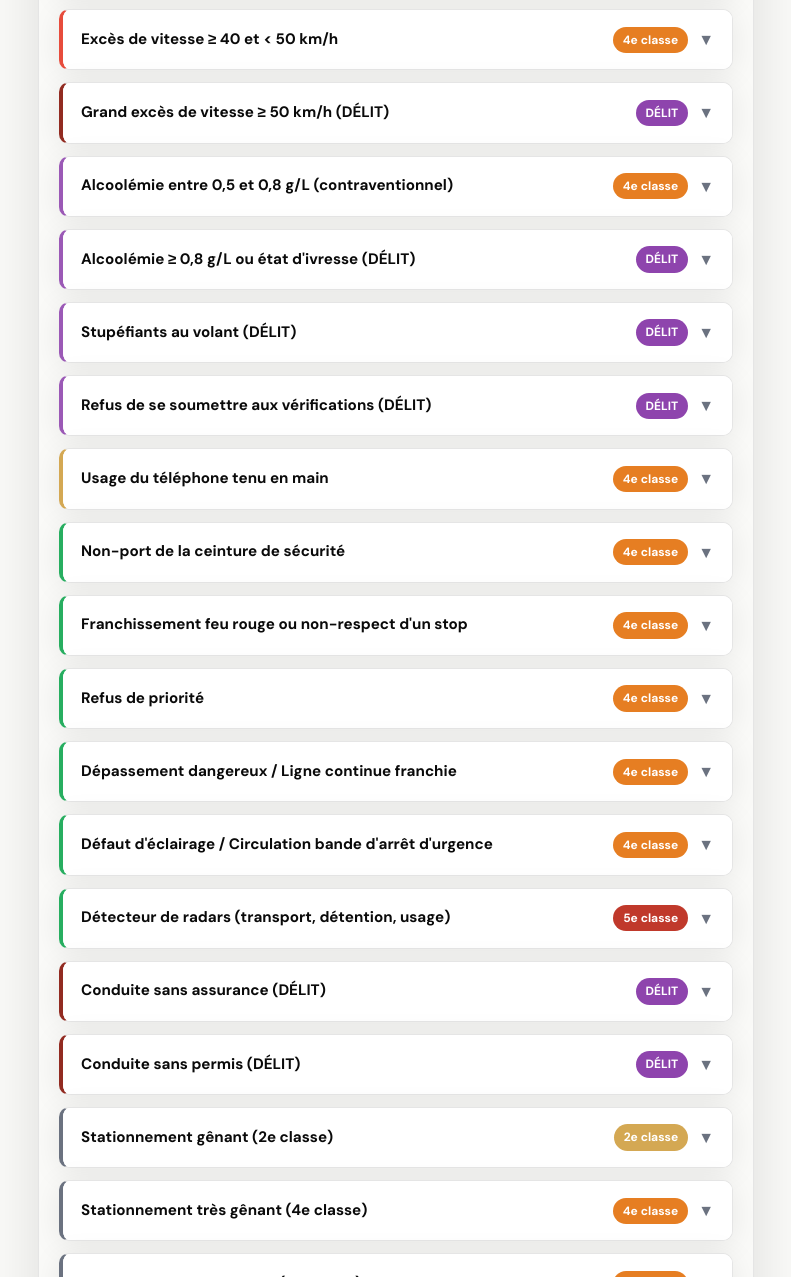
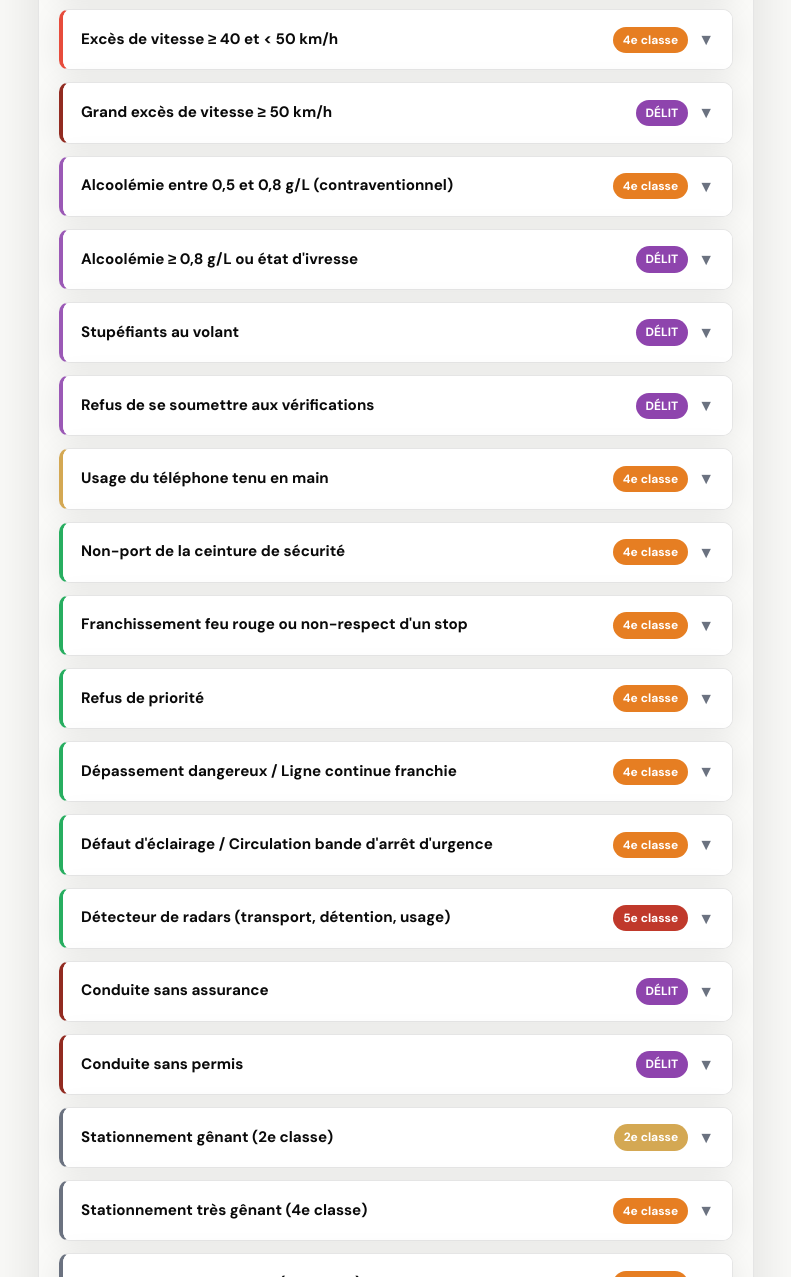
Before and after one commit to yvesmarti/autoecolemarti, a website: page blog/infractions-code-route.html in a window 1280 px wide. Shown: the part 2049-3326 px from the top of the page, without its empty margins (244-1035 px from the left). Drawn offline with Linux system fonts and the light colour scheme.

Commit message:
Update infractions-code-route.html

```diff
--- a/blog/infractions-code-route.html
+++ b/blog/infractions-code-route.html
@@ -369,7 +369,7 @@
       <div class="bw-container">
 
         <div class="bw-header">
-            <h2>🚗 Barème des Infractions 2026</h2>
+            <h2>Barème des Infractions 2026</h2>
             <p>Consultez les amendes et retraits de points pour chaque infraction</p>
         </div>
 
@@ -483,7 +483,7 @@
 
             <div class="bw-card delit" data-bwcat="vitesse">
                 <div class="bw-card-header" onclick="bwToggle(this)">
-                    <span class="bw-card-title">Grand excès de vitesse ≥ 50 km/h (DÉLIT)</span>
+                    <span class="bw-card-title">Grand excès de vitesse ≥ 50 km/h</span>
                     <div style="display:flex;align-items:center;gap:10px">
                         <span class="bw-badge badge-delit">DÉLIT</span>
                         <span class="bw-toggle-icon">▼</span>
@@ -523,7 +523,7 @@
 
             <div class="bw-card alcool" data-bwcat="alcool">
                 <div class="bw-card-header" onclick="bwToggle(this)">
-                    <span class="bw-card-title">Alcoolémie ≥ 0,8 g/L ou état d'ivresse (DÉLIT)</span>
+                    <span class="bw-card-title">Alcoolémie ≥ 0,8 g/L ou état d'ivresse</span>
                     <div style="display:flex;align-items:center;gap:10px">
                         <span class="bw-badge badge-delit">DÉLIT</span>
                         <span class="bw-toggle-icon">▼</span>
@@ -542,7 +542,7 @@
 
             <div class="bw-card alcool" data-bwcat="alcool">
                 <div class="bw-card-header" onclick="bwToggle(this)">
-                    <span class="bw-card-title">Stupéfiants au volant (DÉLIT)</span>
+                    <span class="bw-card-title">Stupéfiants au volant</span>
                     <div style="display:flex;align-items:center;gap:10px">
                         <span class="bw-badge badge-delit">DÉLIT</span>
                         <span class="bw-toggle-icon">▼</span>
@@ -562,7 +562,7 @@
 
             <div class="bw-card alcool" data-bwcat="alcool">
                 <div class="bw-card-header" onclick="bwToggle(this)">
-                    <span class="bw-card-title">Refus de se soumettre aux vérifications (DÉLIT)</span>
+                    <span class="bw-card-title">Refus de se soumettre aux vérifications</span>
                     <div style="display:flex;align-items:center;gap:10px">
                         <span class="bw-badge badge-delit">DÉLIT</span>
                         <span class="bw-toggle-icon">▼</span>
@@ -703,7 +703,7 @@
 
             <div class="bw-card delit" data-bwcat="securite">
                 <div class="bw-card-header" onclick="bwToggle(this)">
-                    <span class="bw-card-title">Conduite sans assurance (DÉLIT)</span>
+                    <span class="bw-card-title">Conduite sans assurance</span>
                     <div style="display:flex;align-items:center;gap:10px">
                         <span class="bw-badge badge-delit">DÉLIT</span>
                         <span class="bw-toggle-icon">▼</span>
@@ -722,7 +722,7 @@
 
             <div class="bw-card delit" data-bwcat="securite">
                 <div class="bw-card-header" onclick="bwToggle(this)">
-                    <span class="bw-card-title">Conduite sans permis (DÉLIT)</span>
+                    <span class="bw-card-title">Conduite sans permis</span>
                     <div style="display:flex;align-items:center;gap:10px">
                         <span class="bw-badge badge-delit">DÉLIT</span>
                         <span class="bw-toggle-icon">▼</span>
@@ -964,24 +964,30 @@
 <!-- ══════════════════════════════════════════════════════════════
      SCRIPTS
 ══════════════════════════════════════════════════════════════ -->
-<script data-cfasync="false" src="/cdn-cgi/scripts/5c5dd728/cloudflare-static/email-decode.min.js"></script><script>
+<script data-cfasync="false" src="/cdn-cgi/scripts/5c5dd728/cloudflare-static/email-decode.min.js"></script>
+<script>
     // ── Scroll reveal navbar ──
     window.addEventListener('scroll', () => {
         document.getElementById('navbar').classList.toggle('scrolled', window.scrollY > 50);
     });
 
+    // ── Dépliage d'une carte ──
     function bwToggle(header) {
         const body = header.nextElementSibling;
         const icon = header.querySelector('.bw-toggle-icon');
+        if (!body || !icon) return;
         const isExpanded = body.classList.contains('expanded');
         body.classList.toggle('expanded', !isExpanded);
         icon.classList.toggle('rotated', !isExpanded);
     }
 
+    // ── Filtrage par catégorie ──
     function bwFilter(btn, category) {
-        // Boutons actifs
         document.querySelectorAll('.bw-filter-btn').forEach(b => b.classList.remove('active'));
         btn.classList.add('active');
-        // Filtrage des cartes
         document.querySelectorAll('.bw-card').forEach(card => {
-            const show = category === 'all' || card.
+            const show = category === 'all' || card.getAttribute('data-bwcat') === category;
+            card.style.display = show ? '' : 'none';
+        });
+    }
+</script>
```
